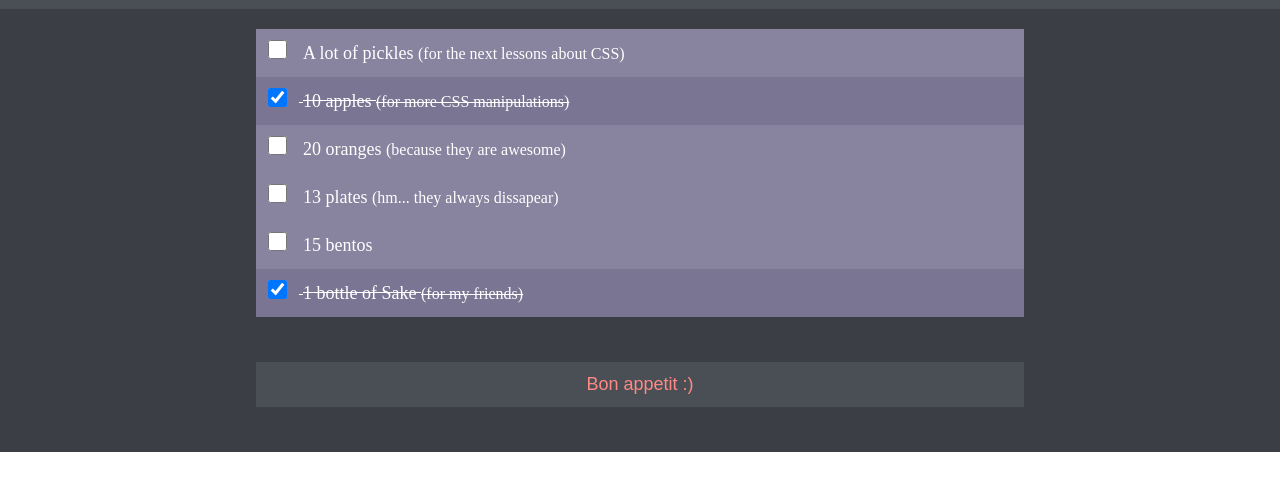
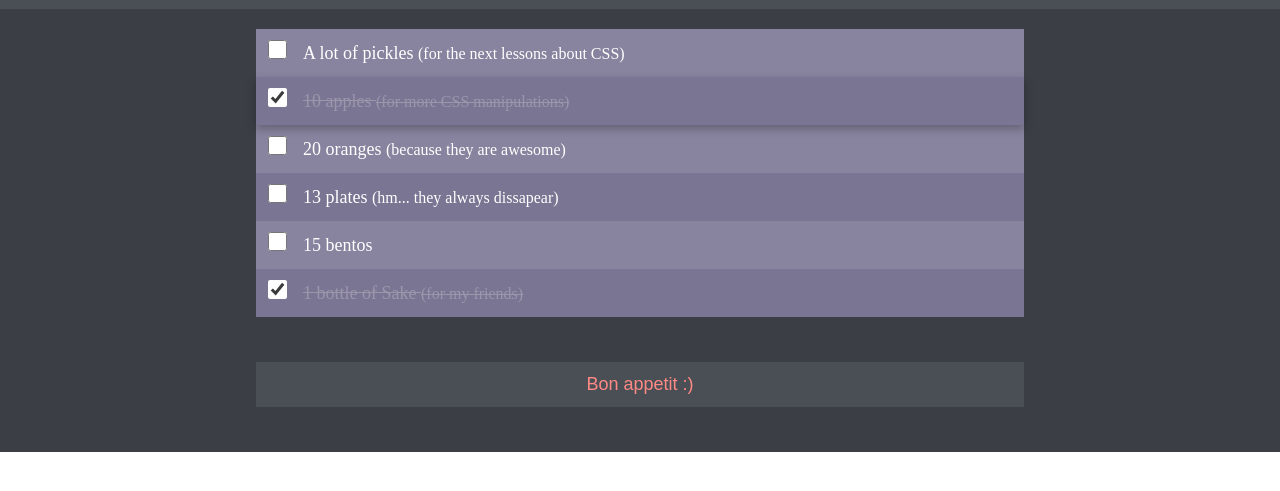
Before and after one commit to anastasiakustovska/HW, a plain HTML site: page 08/index.html in a window 1280 px wide. Shown: the part 81-572 px from the top of the page. Drawn offline with Linux system fonts and the light colour scheme.

Commit message:
add small changes

```diff
--- a/08/assets/css/main.css
+++ b/08/assets/css/main.css
@@ -51,22 +51,22 @@ input[type="checkbox"] {
     margin-right: 12px;
     width: 19px;
     height: 19px;
+    accent-color: #fff;
 }
 
 input[type="checkbox"]:checked + label {
     text-decoration: line-through;
+    color: #9B96AC;
 }
 
-.list_item:nth-child(2) {
+.list_item:nth-child(2n) {
     background: #7A7593;
-    text-decoration: line-through;
 }
-.list_item:last-child {
-    background: #7A7593;
-    text-decoration: line-through;
+.list_item:nth-child(2){
+    filter: drop-shadow(0px 4px 4px rgba(0, 0, 0, 0.25));
 }
 .list_item:hover {
-    border: 1px solid #fff;
+    border: 3px solid #fff;
     background: #625E77;
     border-left: 0;
     border-right: 0;
--- a/08/index.html
+++ b/08/index.html
@@ -80,13 +80,13 @@
                     </span>
                     <span class="info">
                        (for my friends)
-                </span>
+                    </span>
                 </label>
             </div>
         </div>
         </div>
     <div class="finish_button container">
-        <button>
+        <button type="button">
             Bon appetit :)
         </button>
     </div>
```
Also changed, not shown: 08/main.css (deleted).
